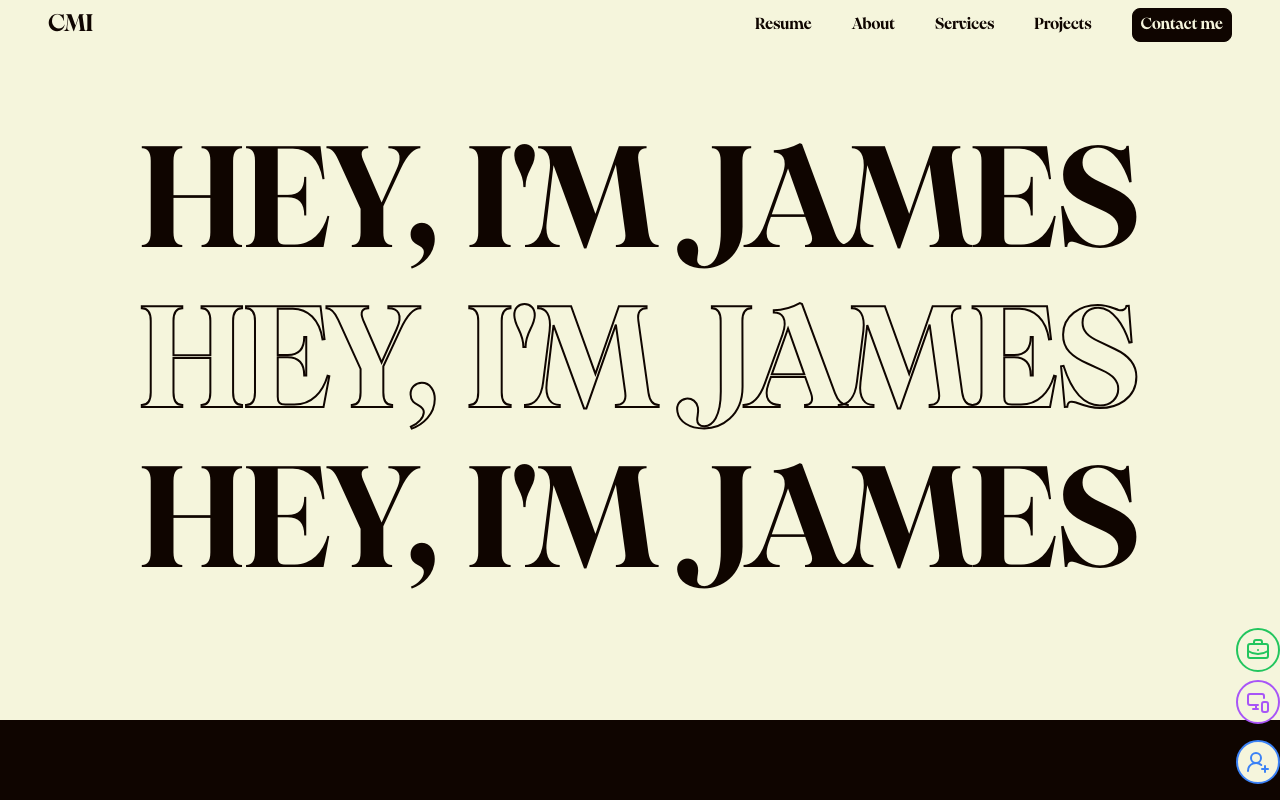
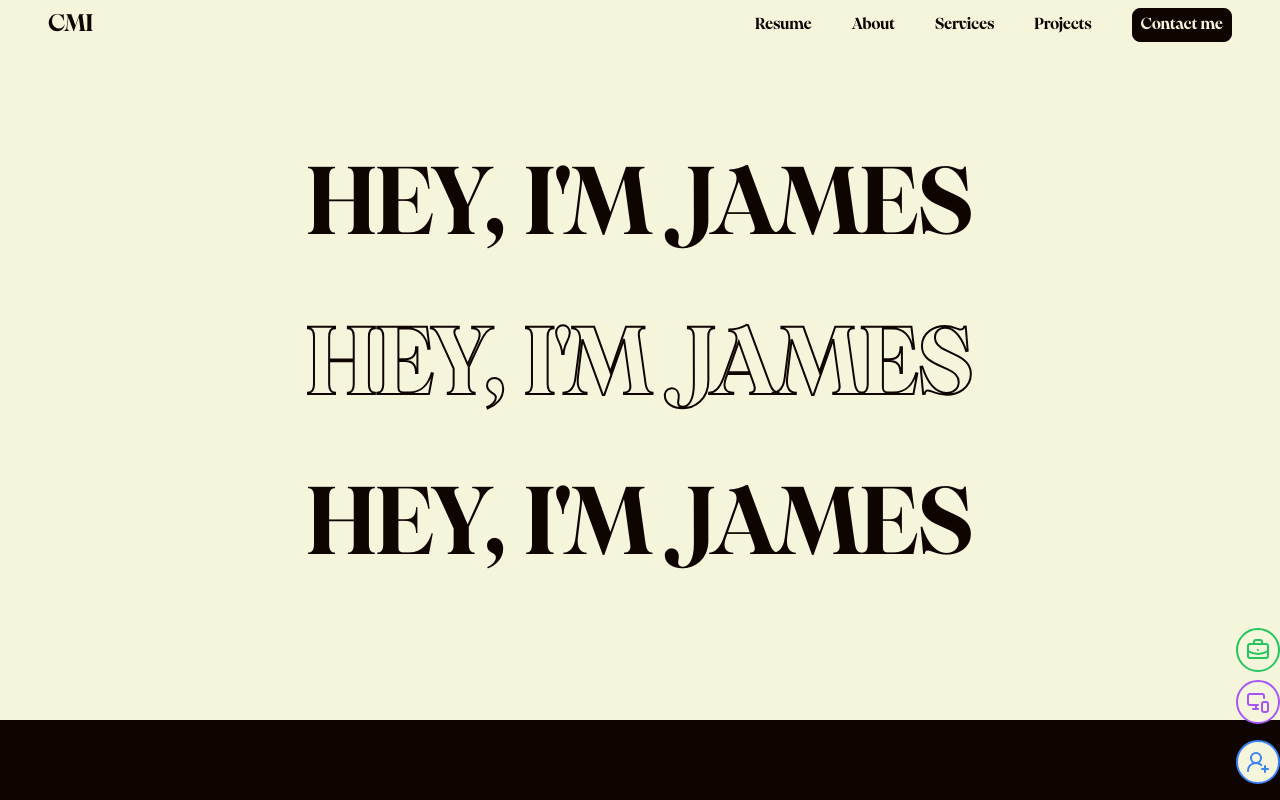
Before and after one commit to CMI-James/main-portfolio, a Next.js app: page / in a window 1280 px wide. Both pictures are taken after a click on the button "Skip". Shown: the top 800 px of the page. Built offline with nearby package versions, Linux system fonts and the light colour scheme.

Commit message:
removed the zipped file

```diff
--- a/src/components/home/Hero.jsx
+++ b/src/components/home/Hero.jsx
@@ -44,7 +44,7 @@ export default function Hero() {
               <motion.p
                 key={index}
                 variants={textVariants}
-                className={`z-10 leading-[5rem] text-title sm:leading-[6rem] lg:leading-[10rem] font-extrabold  ${
+                className={`z-10 leading-[6rem] text-8xl sm:leading-[7.5rem] lg:leading-[10rem] font-extrabold  ${
                   index === 1
                     ? "transparent-text transition-colors duration-700"
                     : ""
```
